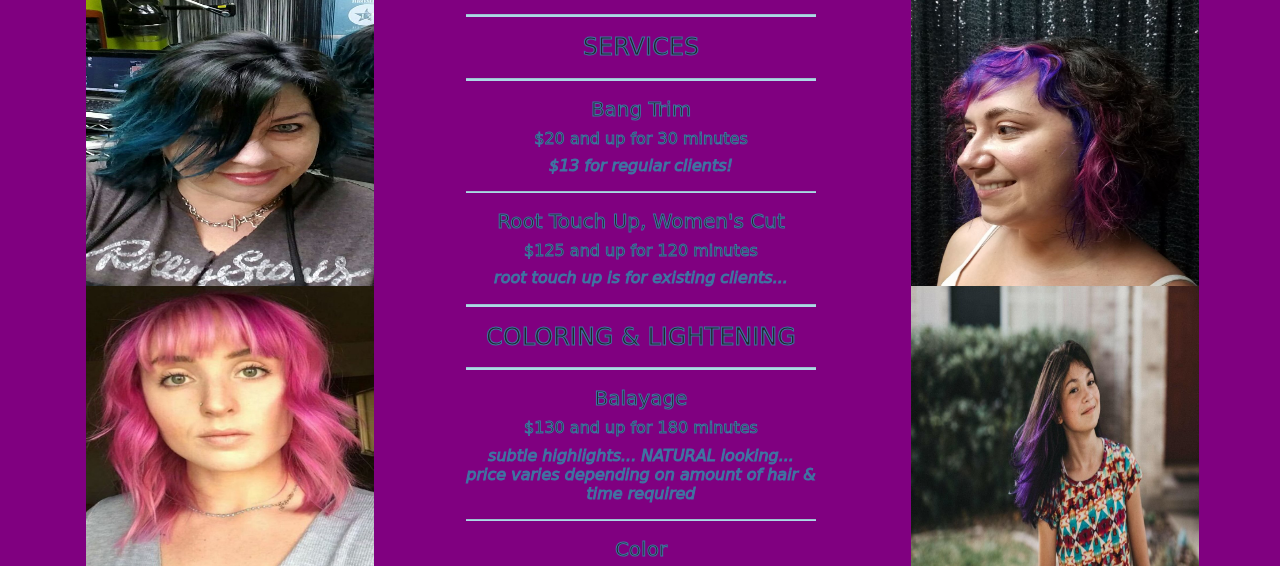
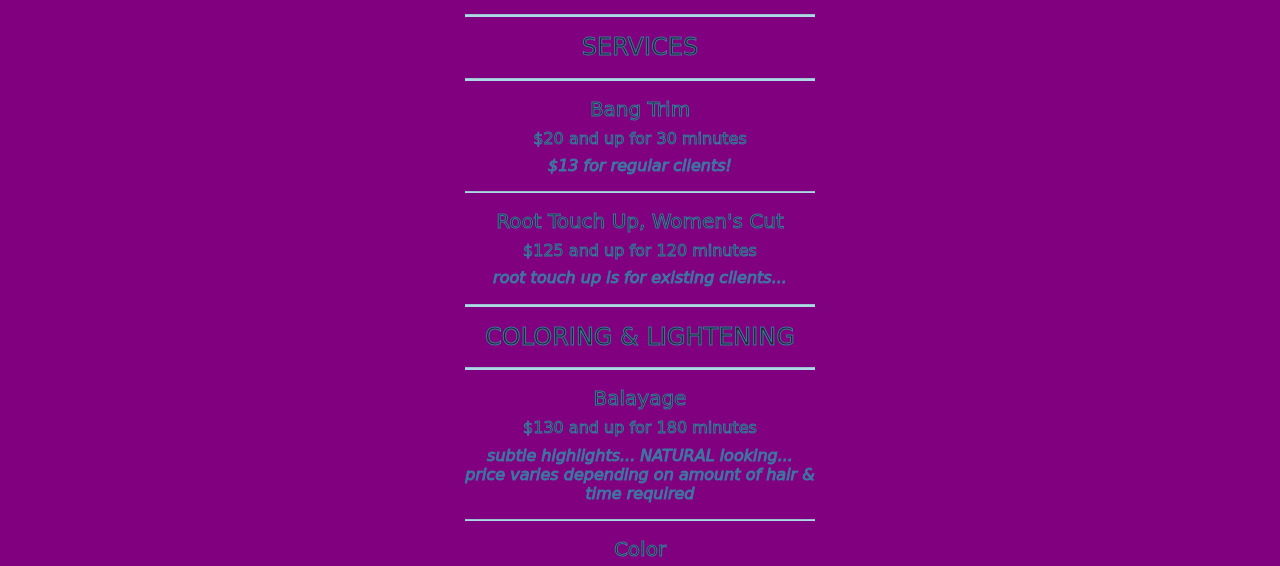
Before and after one commit to CassSherwin/Studio13V3, a plain HTML site: page studio13services.html in a window 1280 px wide. Shown: the part 220-786 px from the top of the page. Drawn offline with nearby package versions, Linux system fonts and the light colour scheme.

Commit message:
Update studio13services.html

```diff
--- a/studio13services.html
+++ b/studio13services.html
@@ -47,7 +47,7 @@
         <div class="container servcontainer">
         <div class="row justify-content-around flex-nowrap servcontainer">
 
-        <div class="leftpics col-4 .d-none .d-sm-block">
+        <div class="leftpics col-4 .d-none .d-sm-block d-none">
           <div class="pic1 sidepic img-responsive"></div>
           <div class="pic2 sidepic img-responsive"></div>
           <div class="pic3 sidepic img-responsive"></div>
@@ -159,7 +159,7 @@
                 </div>
               </div>
                   <!-- End of star book button -->
-                  <div class="rightpics col-4 .d-none .d-sm-block">
+                  <div class="rightpics col-4 .d-none .d-sm-block d-none">
                     <div class="pic5 sidepic img-responsive"></div>
                     <div class="pic6 sidepic img-responsive"></div>
                     <div class="pic7 sidepic img-responsive"></div>
```
